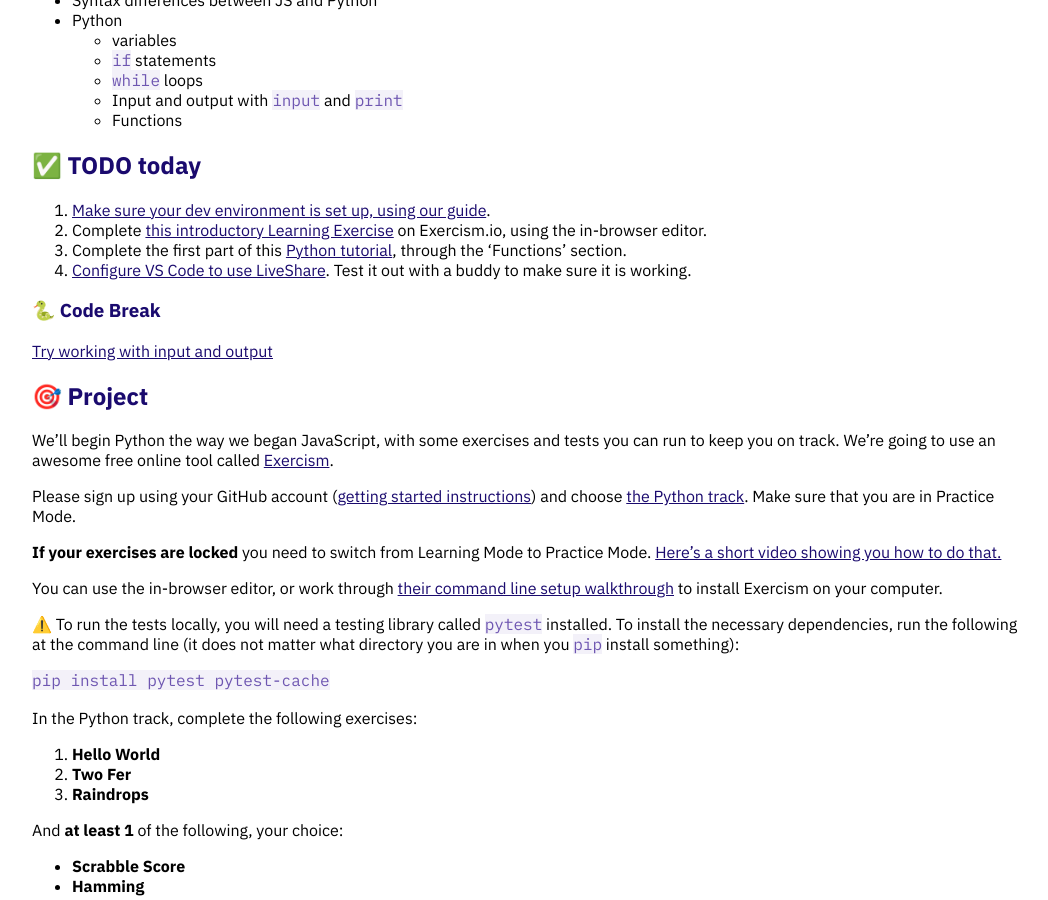
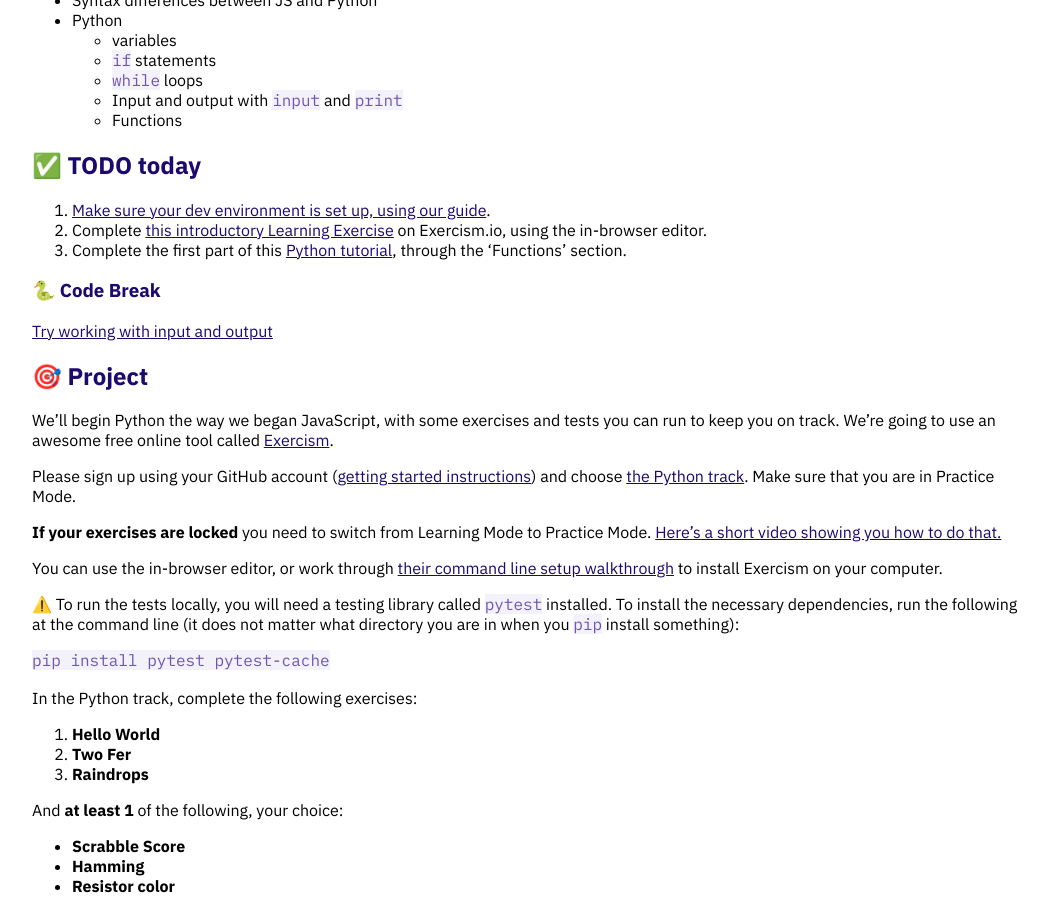
Before and after one commit to Momentum-Team-15/momentum-team-15.github.io, a Jekyll site: the page built from _posts/2022-02-21-welcome-phase-2.md, in a window 1280 px wide and 900 px high, scrolled down 461 px. Shown: the whole window, without its empty margins (112-1160 px from the left). Built offline with Jekyll 4.4.1, drawn with Linux system fonts in a browser that asks for light colours; nearby versions of some CDN libraries.

Commit message:
Update link to python dev env setup

```diff
--- a/_posts/2022-02-21-welcome-phase-2.md
+++ b/_posts/2022-02-21-welcome-phase-2.md
@@ -23,10 +23,10 @@ Welcome to Phase 2, where we'll be learning about back end development. Topics w
 
 ## ✅ TODO today
 
-1. [Make sure your dev environment is set up, using our guide](https://www.notion.so/momentumlearn/Setting-up-your-Python-Development-Environment-91c5006b5a504844ad4e6abf5d209928).
+1. [Make sure your dev environment is set up, using our guide](https://momentumlearn.notion.site/Setting-up-your-Python-Development-Environment-91c5006b5a504844ad4e6abf5d209928).
 2. Complete [this introductory Learning Exercise](https://exercism.org/tracks/python/exercises/guidos-gorgeous-lasagna) on Exercism.io, using the in-browser editor.
 3. Complete the first part of this [Python tutorial](https://www.learnpython.org/), through the 'Functions' section.
-4. [Configure VS Code to use LiveShare](https://code.visualstudio.com/learn/collaboration/live-share). Test it out with a buddy to make sure it is working.
+
 
 ### 🐍 Code Break
 
```
